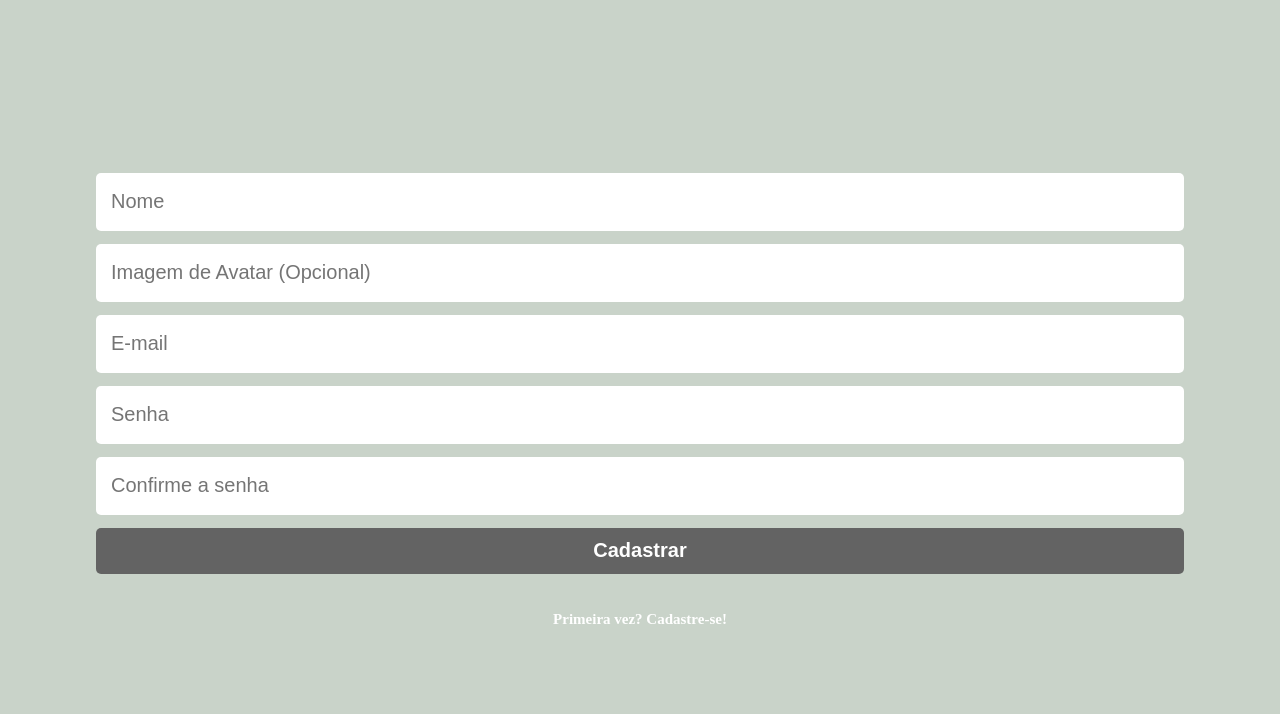
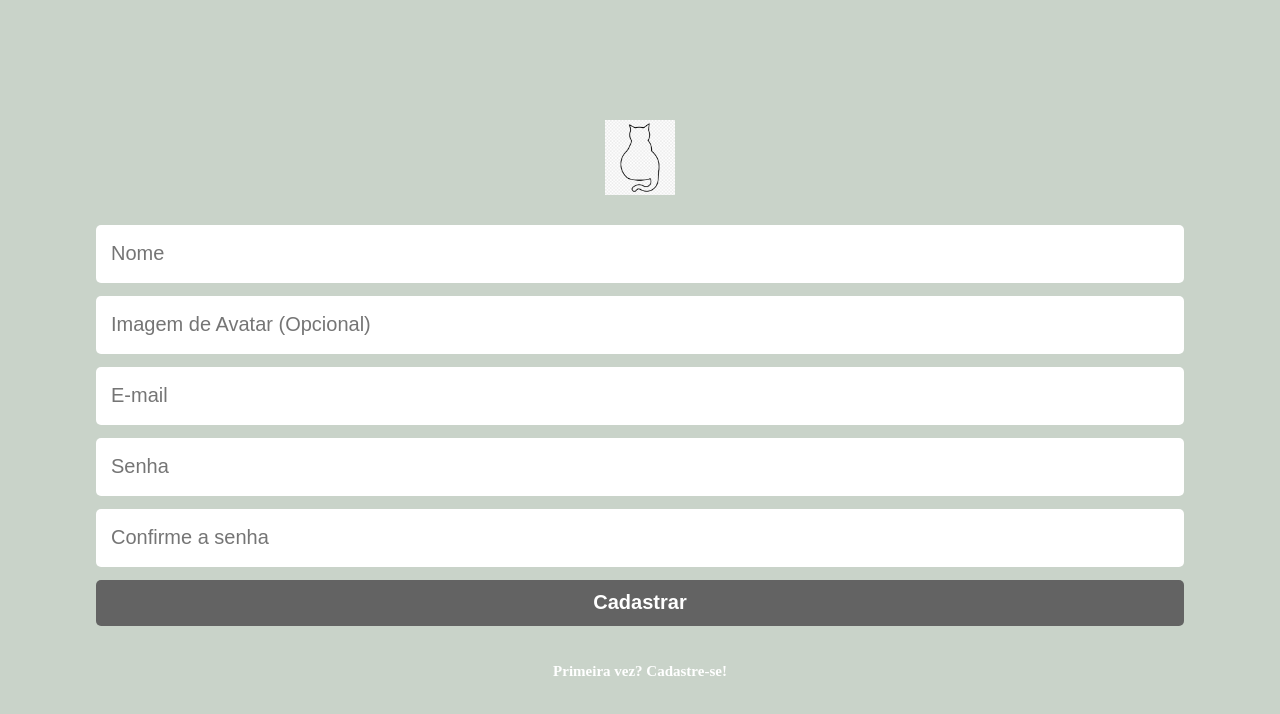
Before and after one commit to GuilhermeArrudda/e-fruta-frontend, a React (Create React App) app: page /sign-up in a window 1280 px wide. Shown: the top 714 px of the page. Built offline with nearby package versions, Linux system fonts and the light colour scheme.

Commit message:
add userData and cart on localStorage

```diff
--- a/src/components/FormComponents/Container.js
+++ b/src/components/FormComponents/Container.js
@@ -14,13 +14,6 @@ const Container = styled.article`
 
     color: #FFFFFF;
   }
-
-  img{
-    margin-bottom: 30px;
-
-    width: 147px;
-    height: 100%;
-  }
 `;
 
 export default Container;
--- a/src/components/productsComponents/Menu.js
+++ b/src/components/productsComponents/Menu.js
@@ -5,14 +5,12 @@ import { useContext, useState } from "react";
 import { useNavigate } from "react-router";
 import UserContext from "../../context/UserContext";
 import CartContext from "../../context/CartContext";
-import { sendAlert } from "./Alert";
 import cat from "../../assets/cat.png"
-import { sendLogoutRequest } from "../../services/E-FrutaServer";
 
 export default function Menu() {
     const [showDropDown, setShowDropDown] = useState(false);
     const {cart} = useContext(CartContext);
-    const {userData} = useContext(UserContext);
+    const {userData, setUserData} = useContext(UserContext);
     const navigate = useNavigate();
 
     function change(whereTo) {
@@ -21,14 +19,9 @@ export default function Menu() {
     }
 
     function logout() {
-        sendLogoutRequest(userData.token)
-        .then(response => {
             localStorage.removeItem("userData");
+            localStorage.removeItem("cart")
             window.location.reload();
-        })
-        .catch(error => {
-            sendAlert("error", "Viish!", "Houve um problema para terminar a sessão, tente novamente.");
-        });
     };
 
     function cartCounter() {
@@ -54,7 +47,7 @@ export default function Menu() {
                     </Cart>
                     <Avatar showDropDown={showDropDown} onClick={() => setShowDropDown(!showDropDown)}>
                         <img src={
-                            userData !== "" ?
+                            userData !== ""?
                             userData.user.image
                             :
                             "https://icon-library.com/images/default-user-icon/default-user-icon-13.jpg"}
@@ -67,7 +60,6 @@ export default function Menu() {
             <DropDownMenu showDropDown={showDropDown} token={userData.token}>
                 {userData.token ?
                     <>
-                        <p onClick={() => change("/pedidos")}>Meus Pedidos</p>
                         <p onClick={logout}>Sair</p>
                     </>
                     :
--- a/src/pages/Cart/index.js
+++ b/src/pages/Cart/index.js
@@ -10,7 +10,7 @@ import Menu from "../../components/productsComponents/Menu";
 import Footer from "../../components/productsComponents/Footer";
 
 export default function CartProducts() {
-    const { cart } = useContext(CartContext);
+    const { cart, setCart } = useContext(CartContext);
     const {userData} = useContext(UserContext);
     const navigate = useNavigate();
     const [total, setTotal] = useState(0);
@@ -31,6 +31,7 @@ export default function CartProducts() {
         paymentAlert()
             .then((result) => {
                 if(result.isConfirmed) {
+                    setCart([]);
                     navigate('/ordercompletion');
                 } else if (result.isDenied){
                     return;
--- a/src/pages/Login/index.js
+++ b/src/pages/Login/index.js
@@ -8,6 +8,8 @@ import { useContext } from "react";
 import UserContext from '../../context/UserContext';
 import { sendSignInRequest } from "../../services/E-FrutaServer.js";
 import { sendAlert } from "../../components/productsComponents/Alert.js";
+import cat from "../../assets/cat.png"
+import styled from "styled-components";
 
 export default function Login(){
     const { setUserData } = useContext(UserContext);
@@ -46,7 +48,7 @@ export default function Login(){
 
     return(
         <Container>
-            {/* <img src= {logo} alt="logo" /> */}
+            <LogoImg alt='logo' src={cat} onClick={()=>isLoading ? '' : navigate('/')} />
             <GenericForm onSubmit={signIn}>
             <Input
                 placeholder='E-mail'
@@ -69,4 +71,10 @@ export default function Login(){
             <Link to={'/sign-up'}> Primeira vez? Cadastre-se!</Link>
         </Container>
     );
-}
+};
+
+const LogoImg = styled.img`
+    width: 70px;
+    cursor: pointer;
+    margin-bottom: 30px;
+`;
--- a/src/pages/OrderCompletion/index.js
+++ b/src/pages/OrderCompletion/index.js
@@ -1,4 +1,3 @@
-import { Link } from "react-router-dom";
 import styled from "styled-components";
 import Footer from "../../components/productsComponents/Footer";
 import Menu from "../../components/productsComponents/Menu";
@@ -14,7 +13,7 @@ export default function OrderCompletion() {
                     Obrigado por comprar conosco! Faremos o possível para entregar seus produtos o quanto antes.
                 </SuccessMsg>
                 <SuccessMsg>
-                    Enquanto isso, você pode clicar <Link to='/pedidos'>aqui</Link> para acompanhar seus pedidos.
+                    Enquanto isso, você pode visualizar nossas lojas fisicas em nossas redes sociais.
                 </SuccessMsg>
             </PageStyle>
             <Footer/>
@@ -33,6 +32,7 @@ const PageStyle = styled.article`
 `;
 
 const SuccessMsg = styled.p`
+    font-weight: 700;
     text-align: center;
     line-height: 30px;
     width: 280px;
--- a/src/pages/Register/index.js
+++ b/src/pages/Register/index.js
@@ -8,6 +8,8 @@ import UserContext from '../../context/UserContext';
 import { sendSignUpRequest } from "../../services/E-FrutaServer.js";
 import Loader from "../../components/Loader.js";
 import { sendAlert } from "../../components/productsComponents/Alert.js";
+import styled from "styled-components";
+import cat from "../../assets/cat.png"
 
 export default function SignUpPage(){
     const [data, setData] = useState({ name:"", image:"", email:"", password:"" });
@@ -60,7 +62,7 @@ export default function SignUpPage(){
 
     return(
         <Container>
-            {/* <img src= {logo} alt="logo" /> */}
+            <LogoImg alt='logo' src={cat} onClick={()=>isLoading ? '' : navigate('/')} />
             <GenericForm onSubmit={signUp}>
             <Input
                 placeholder='Nome'
@@ -115,3 +117,9 @@ export default function SignUpPage(){
         </Container>
     );
 };
+
+const LogoImg = styled.img`
+    width: 70px;
+    cursor: pointer;
+    margin-bottom: 30px;
+`;
--- a/src/services/E-FrutaServer.js
+++ b/src/services/E-FrutaServer.js
@@ -18,10 +18,6 @@ function sendSignInRequest (body){
     return axios.post(`${BASE_URL}/login`, body);
 };
 
-function sendLogoutRequest(token) {
-    return axios.delete(`${BASE_URL}/sign-out`, generateConfig(token));
-};
-
 function getProductsRequest (token) {
     return axios.get(`${BASE_URL}/products`, generateConfig(token));
 };
@@ -35,6 +31,5 @@ export {
     sendSignUpRequest,
     sendSignInRequest,
     getProductsRequest,
-    sendLogoutRequest,
     getOrders
 }
```
Also changed, not shown: 1 other file (tests, documents, lock files or other folders).
